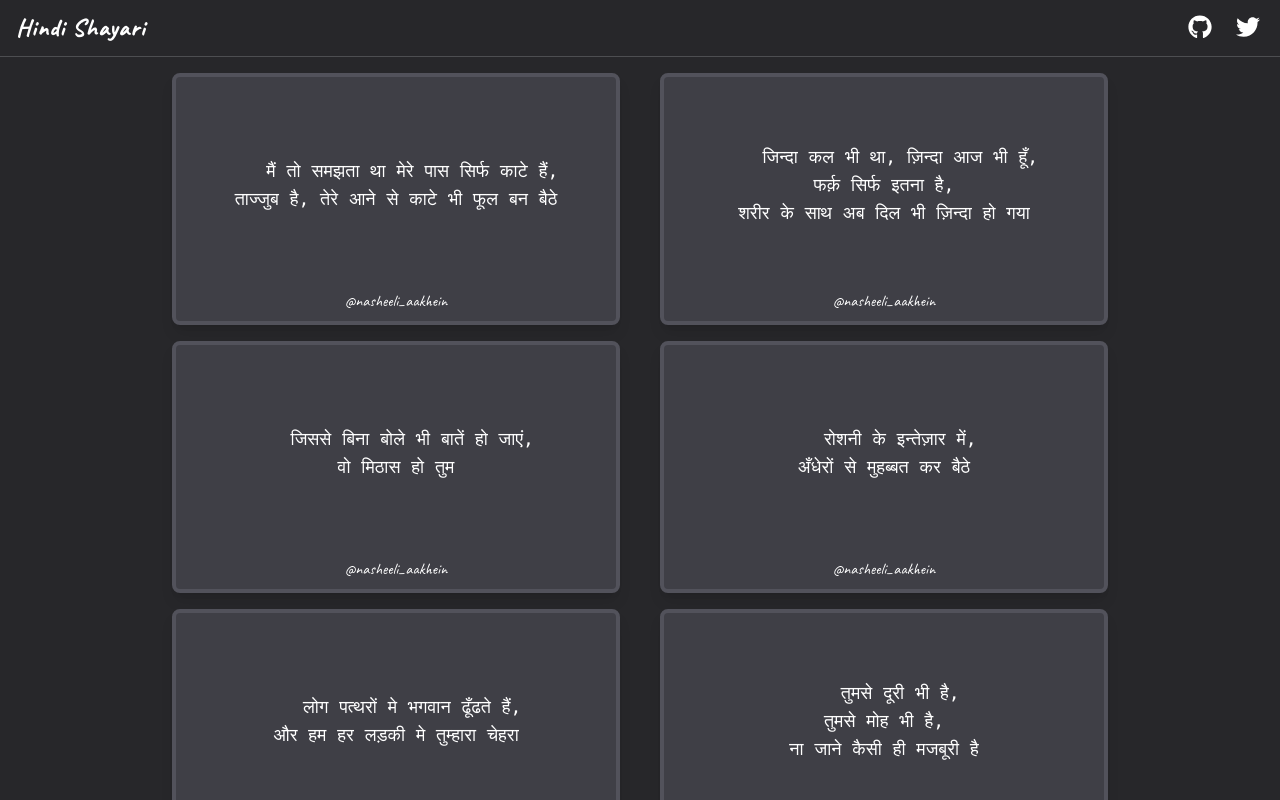
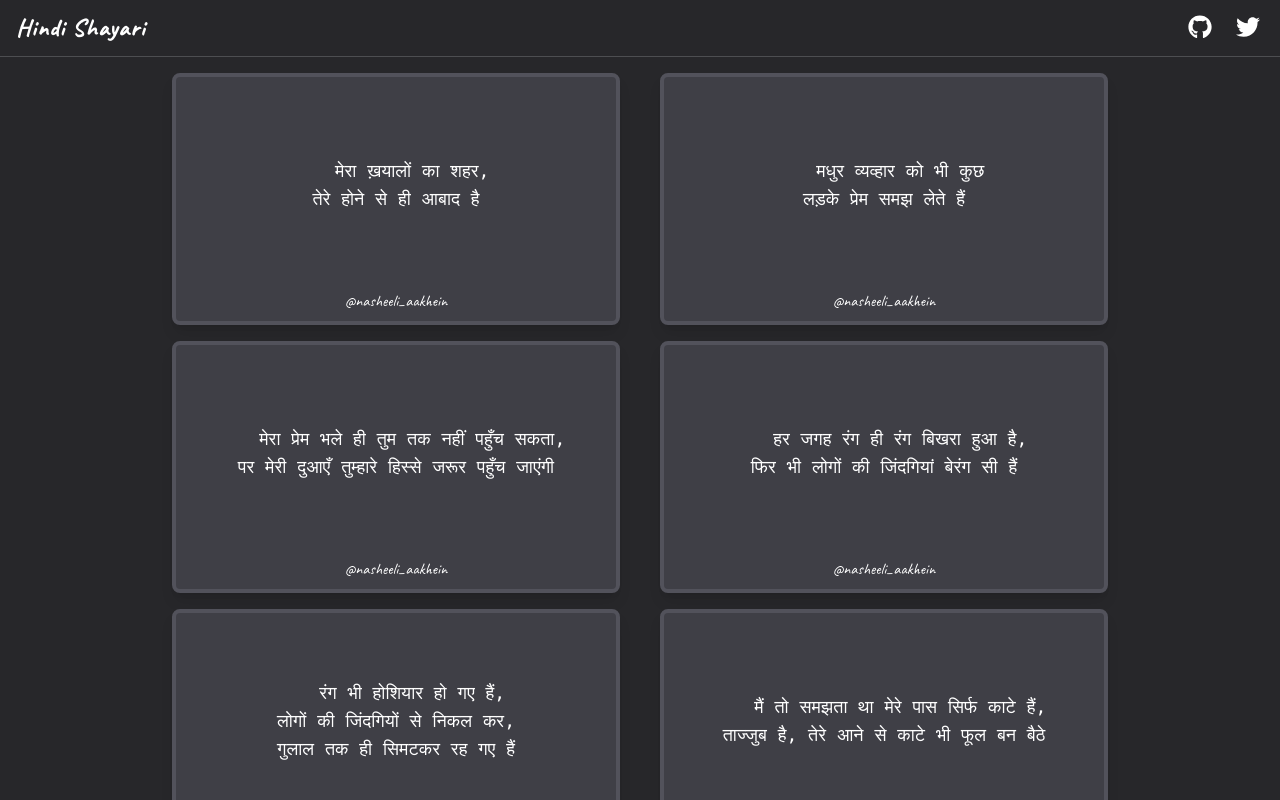
Before and after one commit to apgapg/my_hindi_shayari, a Svelte app: page / in a window 1280 px wide. Shown: the top 800 px of the page. Built offline with nearby package versions, Linux system fonts and the light colour scheme.

Commit message:
feat: add more shayari
Signed-off-by: Ayush P Gupta <ayushpguptaapg@gmail.com>

```diff
--- a/src/App.svelte
+++ b/src/App.svelte
@@ -48,7 +48,12 @@
         "रोशनी के इन्तेज़ार में,\nअँधेरों से मुहब्बत कर बैठे",
         "जिससे बिना बोले भी बातें हो जाएं,\nवो मिठास हो तुम",
         "जिन्दा कल भी था, ज़िन्दा आज भी हूँ,\nफर्क़ सिर्फ इतना है,\nशरीर के साथ अब दिल भी ज़िन्दा हो गया",
-        "मैं तो समझता था मेरे पास सिर्फ काटे हैं,\nताज्जुब है, तेरे आने से काटे भी फूल बन बैठे"
+        "मैं तो समझता था मेरे पास सिर्फ काटे हैं,\nताज्जुब है, तेरे आने से काटे भी फूल बन बैठे",
+        "रंग भी होशियार हो गए हैं,\nलोगों की जिंदगियों से निकल कर,\nगुलाल तक ही सिमटकर रह गए हैं",
+        "हर जगह रंग ही रंग बिखरा हुआ है,\nफिर भी लोगों की जिंदगियां बेरंग सी हैं",
+        "मेरा प्रेम भले ही तुम तक नहीं पहुँच सकता,\nपर मेरी दुआएँ तुम्हारे हिस्से जरूर पहुँच जाएंगी",
+        "मधुर व्यव्हार को भी कुछ\nलड़के प्रेम समझ लेते हैं",
+        "मेरा ख़यालों का शहर,\nतेरे होने से ही आबाद है"
     ].reverse();
 </script>
 
```
